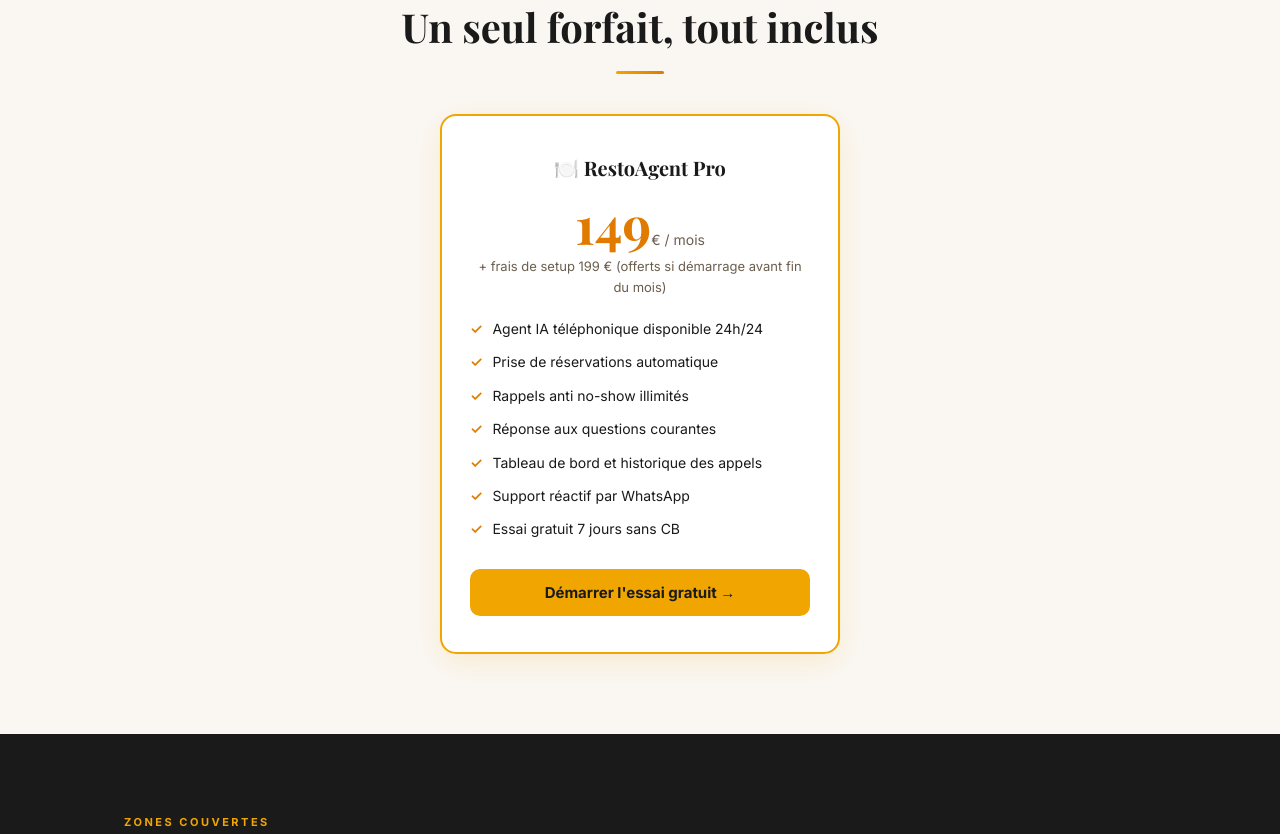
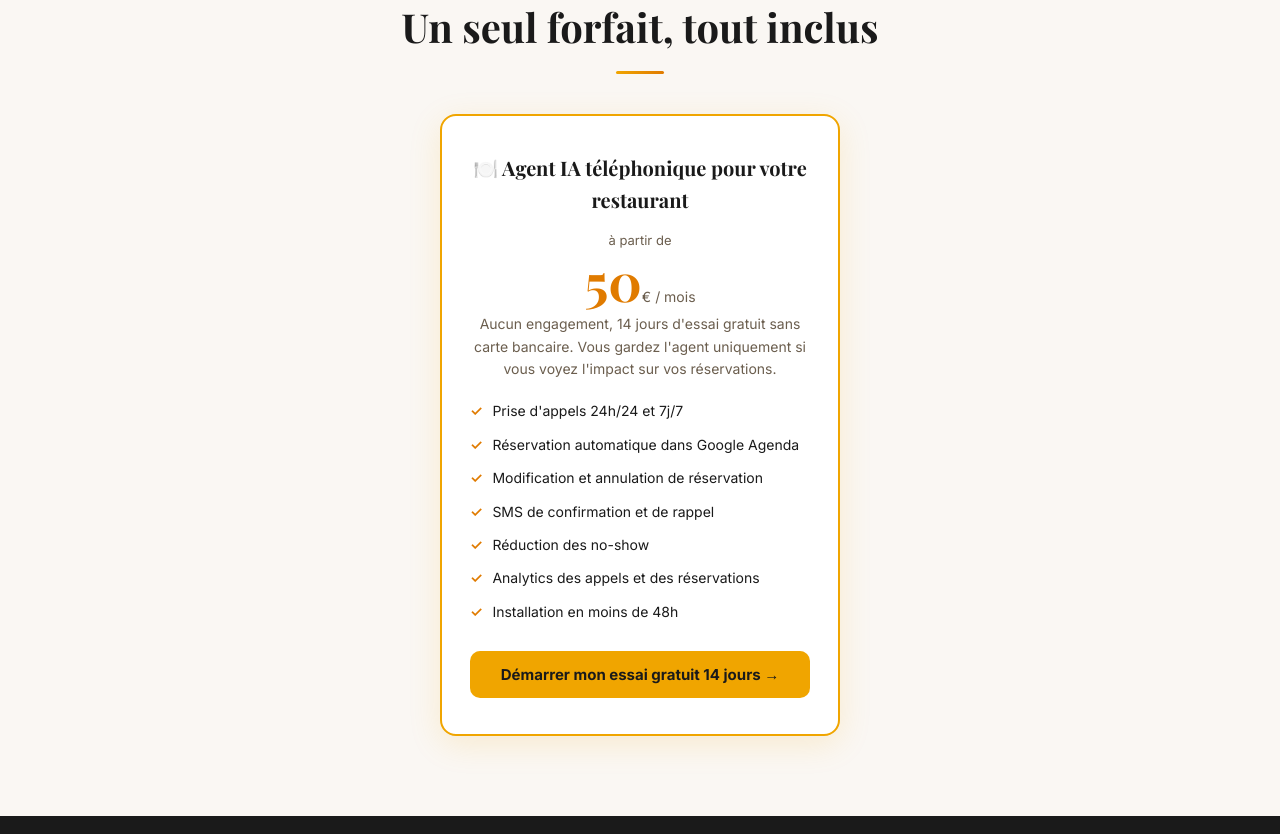
Before and after one commit to Pat71949/restoagent-seo, a plain HTML site: page index.html in a window 1280 px wide. Shown: the part 2397-3231 px from the top of the page. Drawn offline with nearby package versions, Linux system fonts and the light colour scheme.

Commit message:
Mise à jour de l'offre tarifaire
Nouveau forfait à 50€/mois (au lieu de 149€ + setup), essai de
14 jours sans CB, nouvelle liste de fonctionnalités et nouveau CTA.
Mentions de durée d'essai alignées sur 14 jours dans le reste de
la page (meta description et section démo).

```diff
--- a/index.html
+++ b/index.html
@@ -4,11 +4,11 @@
   <meta charset="UTF-8">
   <meta name="viewport" content="width=device-width, initial-scale=1.0">
   <title>RestoAgent — Agent IA Téléphonique pour Restaurants | Réservations 24h/24</title>
-  <meta name="description" content="RestoAgent automatise la prise en charge téléphonique de votre restaurant : réservations 24h/24, réponse aux questions, réduction des no-shows. Démo gratuite 7 jours.">
+  <meta name="description" content="RestoAgent automatise la prise en charge téléphonique de votre restaurant : réservations 24h/24, réponse aux questions, réduction des no-shows. Essai gratuit 14 jours.">
   <meta name="robots" content="index, follow">
   <link rel="canonical" href="https://restoagent.fr/">
   <meta property="og:title" content="RestoAgent — Agent IA Téléphonique pour Restaurants">
-  <meta property="og:description" content="RestoAgent automatise la prise en charge téléphonique de votre restaurant : réservations 24h/24, réponse aux questions, réduction des no-shows. Démo gratuite 7 jours.">
+  <meta property="og:description" content="RestoAgent automatise la prise en charge téléphonique de votre restaurant : réservations 24h/24, réponse aux questions, réduction des no-shows. Essai gratuit 14 jours.">
   <meta property="og:type" content="website">
   <meta property="og:url" content="https://restoagent.fr/">
   <meta property="og:locale" content="fr_FR">
@@ -182,19 +182,20 @@ footer a{color:var(--amber);}
       <h2 class="section-title">Un seul forfait, tout inclus</h2>
       <div class="divider" style="margin:20px auto;"></div>
       <div class="plan">
-        <div class="plan-name">🍽️ RestoAgent Pro</div>
-        <div class="plan-price" style="margin:14px 0 4px;"><span class="amount">149</span><span class="per">€ / mois</span></div>
-        <p style="font-size:13px;color:var(--muted);margin-bottom:4px;">+ frais de setup 199 € (offerts si démarrage avant fin du mois)</p>
+        <div class="plan-name">🍽️ Agent IA téléphonique pour votre restaurant</div>
+        <p style="font-size:13px;color:var(--muted);margin:14px 0 0;">à partir de</p>
+        <div class="plan-price" style="margin:4px 0 4px;"><span class="amount">50</span><span class="per">€ / mois</span></div>
+        <p style="font-size:14px;color:var(--muted);max-width:420px;margin:0 auto 16px;">Aucun engagement, 14 jours d'essai gratuit sans carte bancaire. Vous gardez l'agent uniquement si vous voyez l'impact sur vos réservations.</p>
         <ul class="plan-features">
-          <li>Agent IA téléphonique disponible 24h/24</li>
-          <li>Prise de réservations automatique</li>
-          <li>Rappels anti no-show illimités</li>
-          <li>Réponse aux questions courantes</li>
-          <li>Tableau de bord et historique des appels</li>
-          <li>Support réactif par WhatsApp</li>
-          <li>Essai gratuit 7 jours sans CB</li>
+          <li>Prise d'appels 24h/24 et 7j/7</li>
+          <li>Réservation automatique dans Google Agenda</li>
+          <li>Modification et annulation de réservation</li>
+          <li>SMS de confirmation et de rappel</li>
+          <li>Réduction des no-show</li>
+          <li>Analytics des appels et des réservations</li>
+          <li>Installation en moins de 48h</li>
         </ul>
-        <button class="plan-btn" onclick="document.getElementById('contact').scrollIntoView({behavior:'smooth'})">Démarrer l'essai gratuit →</button>
+        <button class="plan-btn" onclick="document.getElementById('contact').scrollIntoView({behavior:'smooth'})">Démarrer mon essai gratuit 14 jours →</button>
       </div>
     </div>
   </section>
@@ -251,7 +252,7 @@ footer a{color:var(--amber);}
   <section class="section section-dark" id="contact">
     <div class="container" style="text-align:center;">
       <p class="section-tag" style="color:var(--amber);">Démo gratuite</p>
-      <h2 class="section-title" style="color:var(--white);">Essayez RestoAgent 7 jours gratuitement</h2>
+      <h2 class="section-title" style="color:var(--white);">Essayez RestoAgent 14 jours gratuitement</h2>
       <div class="divider" style="margin:20px auto;"></div>
       <p style="color:#c9b99a;margin-bottom:28px;font-size:15px;">Aucune CB requise. On vous configure un agent personnalisé à votre restaurant sous 48h.</p>
       <div class="form-wrap">
```
